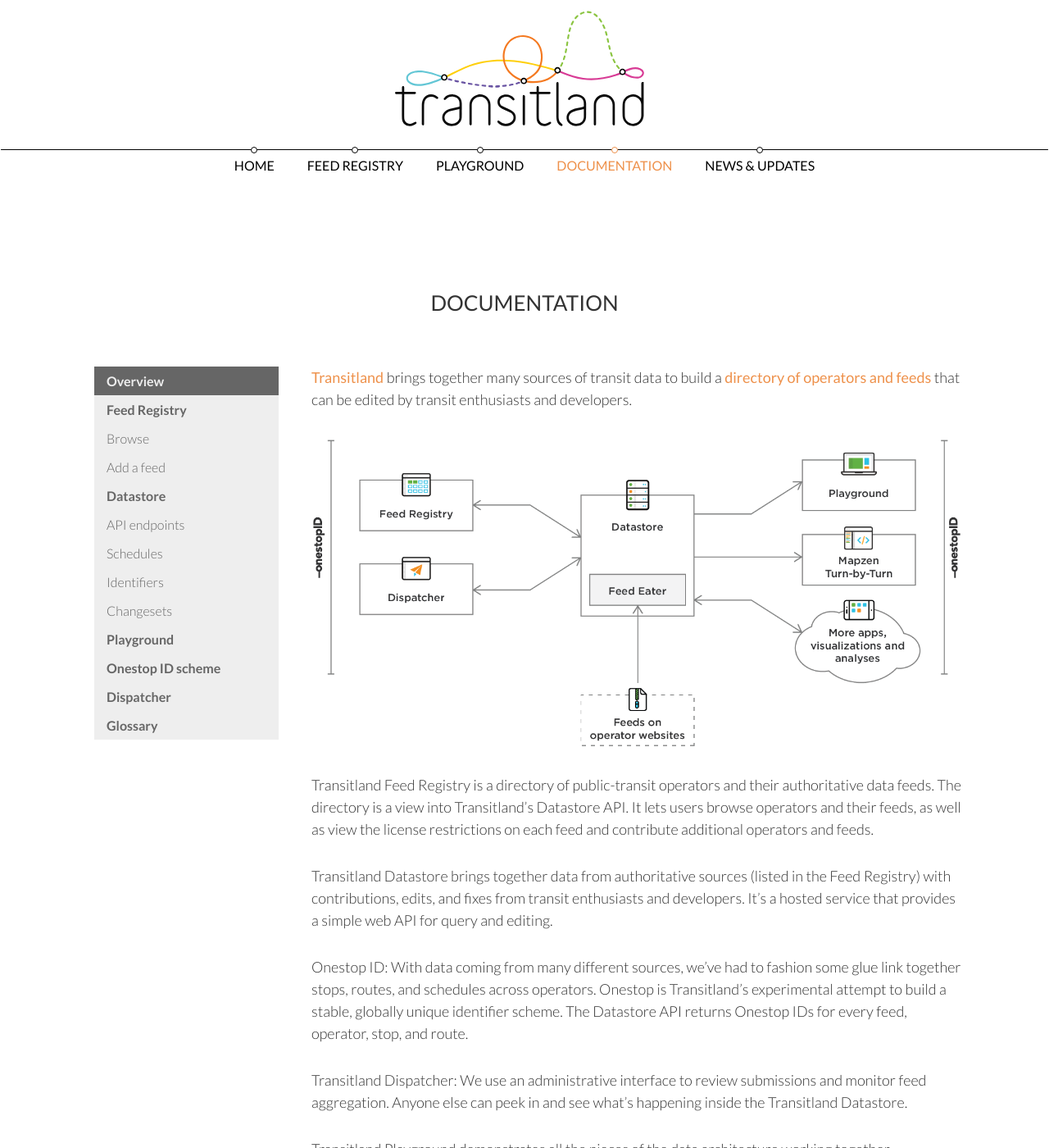
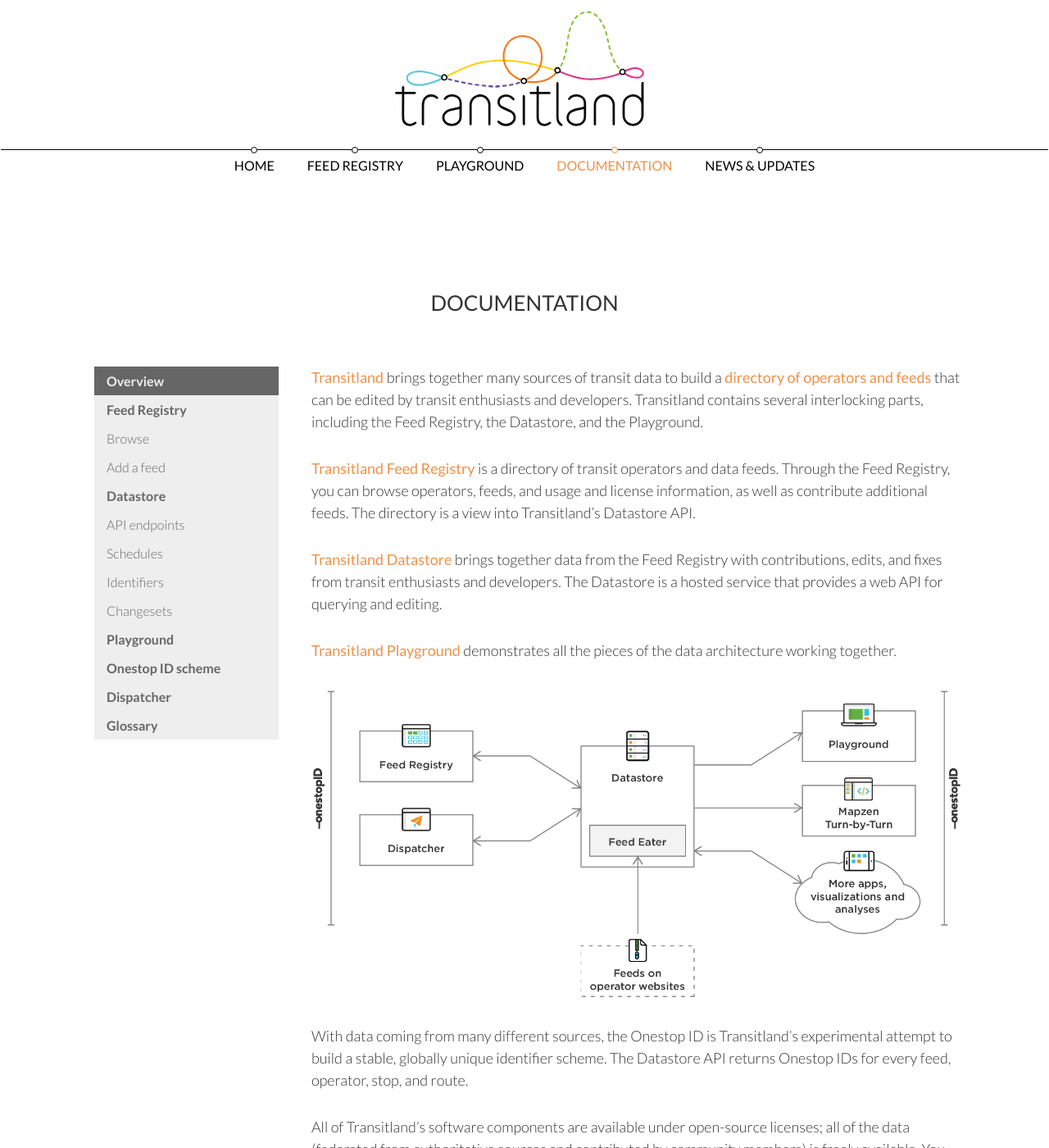
Before and after one commit to transitland/www-transit-land, a Jekyll site: the page built from documentation/index.md, in a window 1280 px wide and 1400 px high. Shown: the whole window at 82% size. Built offline with Jekyll 4.4.1, drawn with Linux system fonts in a browser that asks for light colours; nearby versions of some CDN libraries; some of the changed text lies outside the part shown.

Commit message:
update footer for docs, fix links in docs index

```diff
--- a/_includes/footer.html
+++ b/_includes/footer.html
@@ -6,7 +6,6 @@
           <div class="col-sm-6 col-xs-6">
             <ul>
               <h6> technology </h6>
-              <li><a href="/how-it-works">How It Works</a></li>
               <li><a href="/feed-registry">Feed Registry</a></li>
               <li><a href="/documentation/datastore/">Datastore</a></li>
               <li><a href="/playground">Playground</a> </li>
@@ -16,7 +15,7 @@
           <div class="col-sm-6 col-xs-6">
             <ul>
               <h6> legal </h6>
-              <li><a href="/an-open-project"> An "Open" Project</a></li>
+              <li><a href="/an-open-project"> An Open Project</a></li>
               <li><a href="/an-open-project/developer-agreement.html">API Developer Agreement</a></li>
               <li><a href="/an-open-project/contributor-agreement.html">Data Contributor Agreement</a></li>
             </ul>
--- a/documentation/index.md
+++ b/documentation/index.md
@@ -4,18 +4,16 @@
 skip_title: true
 ---
 
-[Transitland](https://transit.land) brings together many sources of transit data to build a [directory of operators and feeds](https://transit.land/feed-registry/) that can be edited by transit enthusiasts and developers.
+[Transitland](https://transit.land) brings together many sources of transit data to build a [directory of operators and feeds](https://transit.land/feed-registry/) that can be edited by transit enthusiasts and developers. Transitland contains several interlocking parts, including the Feed Registry, the Datastore, and the Playground.
+
+[Transitland Feed Registry](feed-registry/) is a directory of transit operators and data feeds. Through the Feed Registry, you can browse operators, feeds, and usage and license information, as well as contribute additional feeds. The directory is a view into Transitland's Datastore API.
+
+[Transitland Datastore](datastore/) brings together data from the Feed Registry with contributions, edits, and fixes from transit enthusiasts and developers. The Datastore is a hosted service that provides a web API for querying and editing.
+
+[Transitland Playground](playground/) demonstrates all the pieces of the data architecture working together.
 
 ![a diagram showing the Transitland Feed Registry, Datastore, and Playground communicating with each other](/images/how-it-works-diagram.png)
 
-Transitland Feed Registry is a directory of public-transit operators and their authoritative data feeds. The directory is a view into Transitland's Datastore API. It lets users browse operators and their feeds, as well as view the license restrictions on each feed and contribute additional operators and feeds.
-
-Transitland Datastore brings together data from authoritative sources (listed in the Feed Registry) with contributions, edits, and fixes from transit enthusiasts and developers. It's a hosted service that provides a simple web API for query and editing.
-
-Onestop ID: With data coming from many different sources, we've had to fashion some glue link together stops, routes, and schedules across operators. Onestop is Transitland's experimental attempt to build a stable, globally unique identifier scheme. The Datastore API returns Onestop IDs for every feed, operator, stop, and route.
-
-Transitland Dispatcher: We use an administrative interface to review submissions and monitor feed aggregation. Anyone else can peek in and see what's happening inside the Transitland Datastore.
-
-Transitland Playground demonstrates all the pieces of the data architecture working together.
+With data coming from many different sources, the Onestop ID is Transitland's experimental attempt to build a stable, globally unique identifier scheme. The Datastore API returns Onestop IDs for every feed, operator, stop, and route.
 
 All of Transitland's software components are available under open-source licenses; all of the data (federated from authoritative sources and contributed by community members) is freely available. You can participate in Transitland by using just one component of this architecture, or come for it all.
```
Also changed, not shown: other parts of _includes/footer.html (+1 -1 lines).
